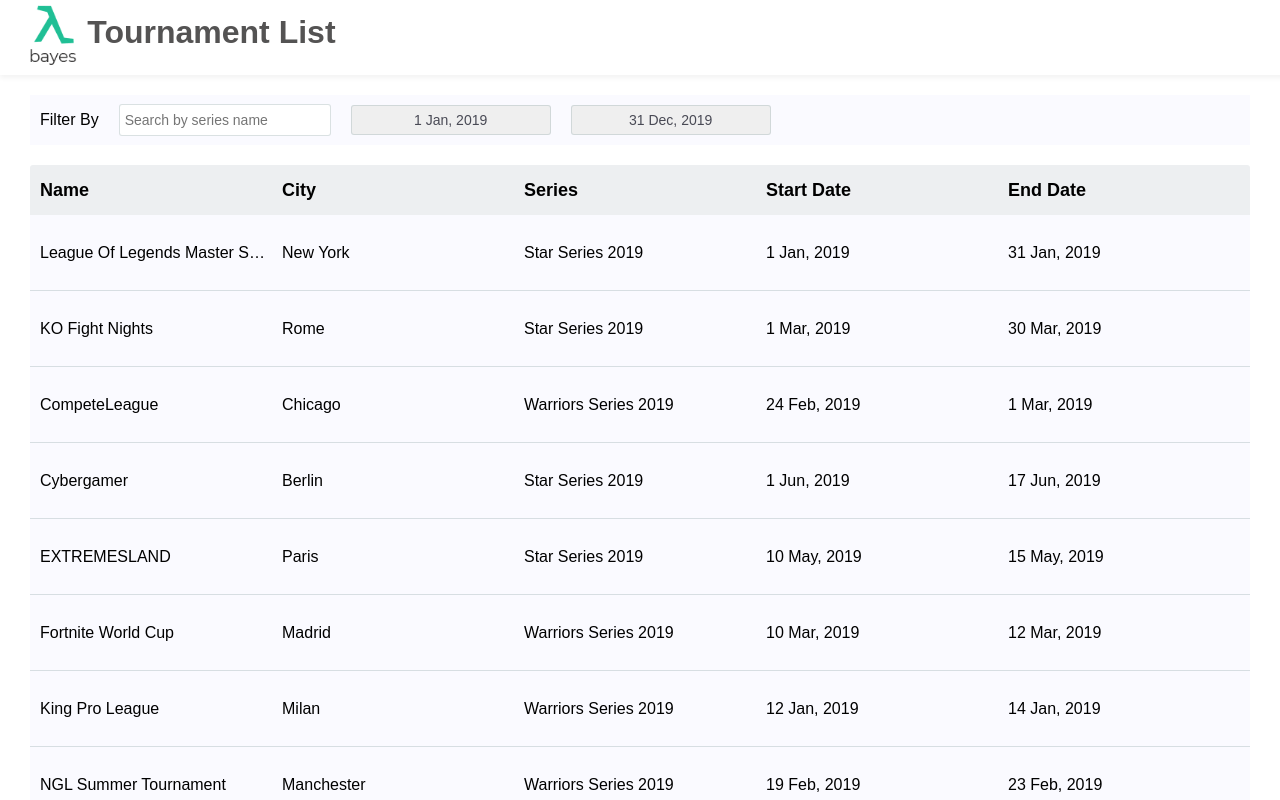
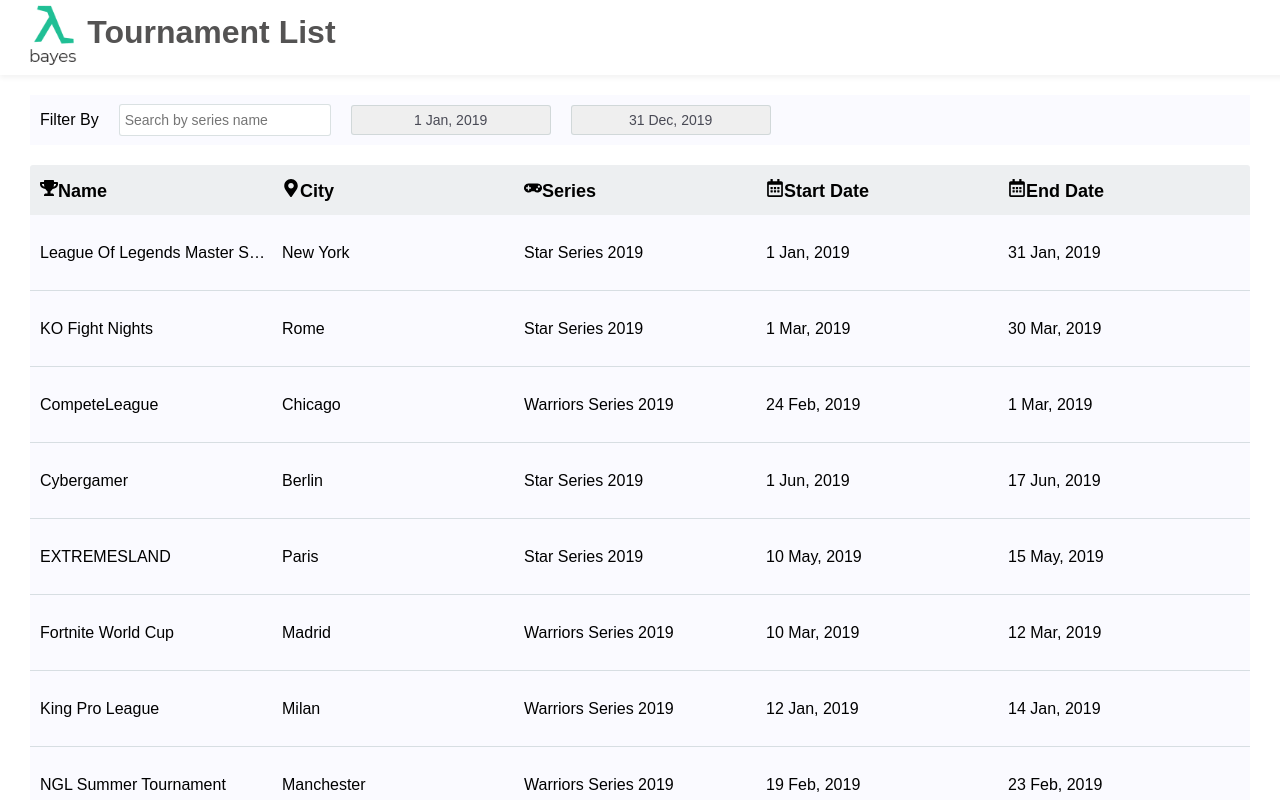
Before and after one commit to dixy-xavier/tournaments, a React app: page / in a window 1280 px wide. Shown: the top 800 px of the page. Built offline with nearby package versions, Linux system fonts and the light colour scheme.

Commit message:
adds icon

```diff
--- a/src/pages/Home/components/Main/Main.constants.js
+++ b/src/pages/Home/components/Main/Main.constants.js
@@ -1,3 +1,6 @@
+import React from 'react';
+import { FaGamepad, FaMapMarkerAlt, FaRegCalendarAlt, FaTrophy } from 'react-icons/fa';
+
 export const tournaments = [
   {
     id: 746,
@@ -10,8 +13,8 @@ export const tournaments = [
       id: 45,
       name: 'Star Series 2019',
       date_start: '2019-01-01',
-      date_end: '2019-06-31'
-    }
+      date_end: '2019-06-31',
+    },
   },
   {
     id: 286,
@@ -24,8 +27,8 @@ export const tournaments = [
       id: 45,
       name: 'Star Series 2019',
       date_start: '2019-01-01',
-      date_end: '2019-06-31'
-    }
+      date_end: '2019-06-31',
+    },
   },
   {
     id: 123,
@@ -38,8 +41,8 @@ export const tournaments = [
       id: 12,
       name: 'Warriors Series 2019',
       date_start: '2019-01-01',
-      date_end: '2019-04-30'
-    }
+      date_end: '2019-04-30',
+    },
   },
   {
     id: 157,
@@ -52,8 +55,8 @@ export const tournaments = [
       id: 45,
       name: 'Star Series 2019',
       date_start: '2019-01-01',
-      date_end: '2019-06-31'
-    }
+      date_end: '2019-06-31',
+    },
   },
   {
     id: 735,
@@ -66,8 +69,8 @@ export const tournaments = [
       id: 45,
       name: 'Star Series 2019',
       date_start: '2019-01-01',
-      date_end: '2019-06-31'
-    }
+      date_end: '2019-06-31',
+    },
   },
   {
     id: 488,
@@ -80,8 +83,8 @@ export const tournaments = [
       id: 12,
       name: 'Warriors Series 2019',
       date_start: '2019-01-01',
-      date_end: '2019-04-30'
-    }
+      date_end: '2019-04-30',
+    },
   },
   {
     id: 775,
@@ -94,8 +97,8 @@ export const tournaments = [
       id: 12,
       name: 'Warriors Series 2019',
       date_start: '2019-01-01',
-      date_end: '2019-04-30'
-    }
+      date_end: '2019-04-30',
+    },
   },
   {
     id: 352,
@@ -108,8 +111,8 @@ export const tournaments = [
       id: 12,
       name: 'Warriors Series 2019',
       date_start: '2019-01-01',
-      date_end: '2019-04-30'
-    }
+      date_end: '2019-04-30',
+    },
   },
   {
     id: 568,
@@ -122,8 +125,8 @@ export const tournaments = [
       id: 17,
       name: 'Moon Series 2019',
       date_start: '2019-07-01',
-      date_end: '2019-12-30'
-    }
+      date_end: '2019-12-30',
+    },
   },
   {
     id: 278,
@@ -136,8 +139,8 @@ export const tournaments = [
       id: 45,
       name: 'Star Series 2019',
       date_start: '2019-01-01',
-      date_end: '2019-06-31'
-    }
+      date_end: '2019-06-31',
+    },
   },
   {
     id: 116,
@@ -150,35 +153,40 @@ export const tournaments = [
       id: 45,
       name: 'Star Series 2019',
       date_start: '2019-01-01',
-      date_end: '2019-06-31'
-    }
-  }
+      date_end: '2019-06-31',
+    },
+  },
 ];
 
-export default  [
+export default [
   {
     id: 1,
     name: ['name'],
     label: 'Name',
+    icon: <FaTrophy />,
   },
   {
     id: 2,
     name: ['city'],
     label: 'City',
+    icon: <FaMapMarkerAlt />,
   },
   {
     id: 3,
     name: ['series', 'name'],
     label: 'Series',
+    icon: <FaGamepad />,
   },
   {
     id: 4,
     name: ['date_start'],
     label: 'Start Date',
+    icon: <FaRegCalendarAlt />,
   },
   {
     id: 5,
     name: ['date_end'],
     label: 'End Date',
-  }
+    icon: <FaRegCalendarAlt />,
+  },
 ];
--- a/src/pages/Home/components/Main/components/TournamentsContainer/TournamentHeader/TournamentHeader.js
+++ b/src/pages/Home/components/Main/components/TournamentsContainer/TournamentHeader/TournamentHeader.js
@@ -5,7 +5,10 @@ import styles from './TournamentHeader.css';
 const TournamentHeader = () => (
   <div className={styles.wrapper}>
     {HEADERS.map(header => (
-      <div key={header.label} className={styles.cell}>{header.label}</div>
+      <div key={header.label} className={styles.cell}>
+        {header.icon}
+        <span>{header.label}</span>
+      </div>
     ))}
   </div>
 );
```
